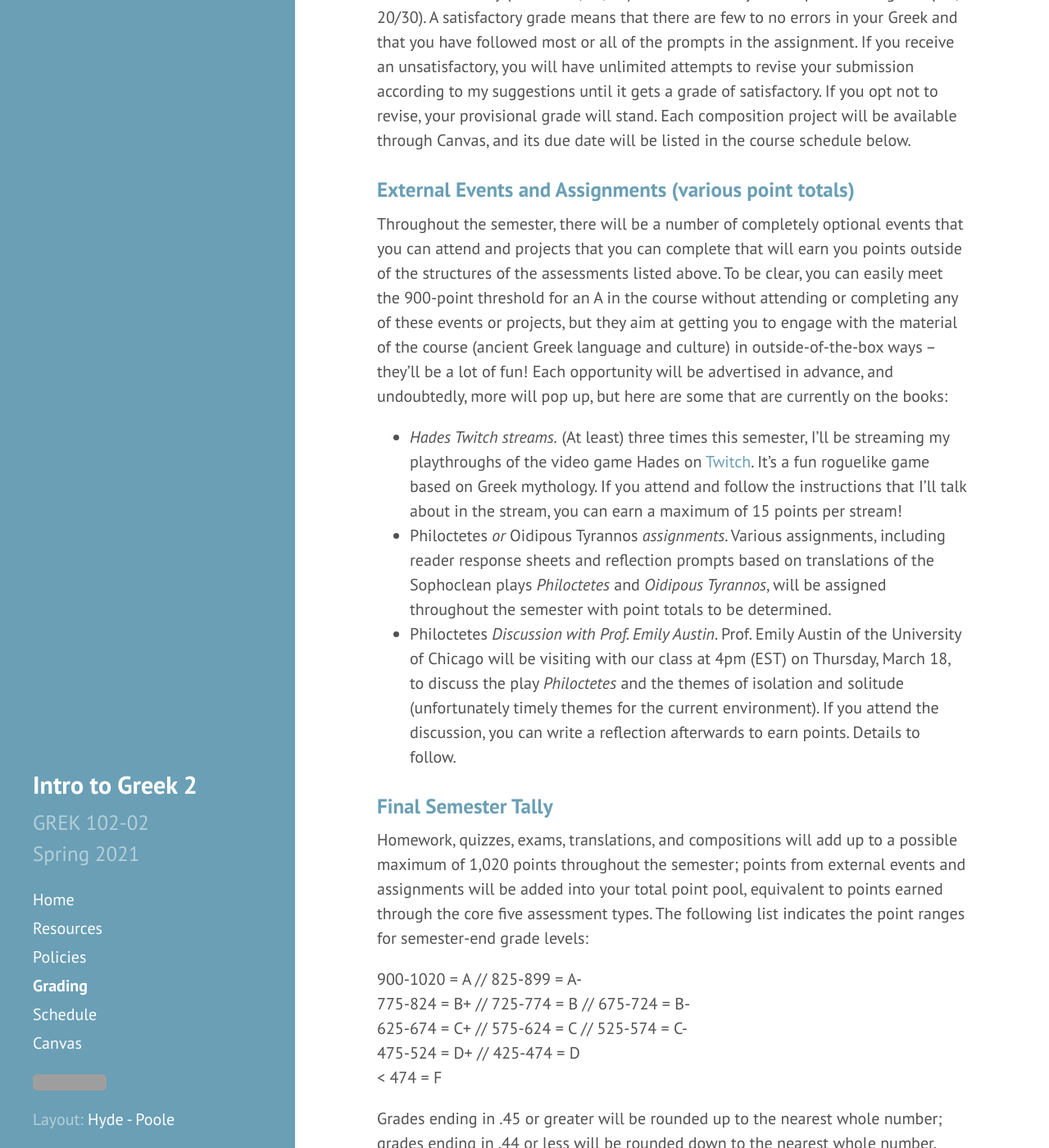
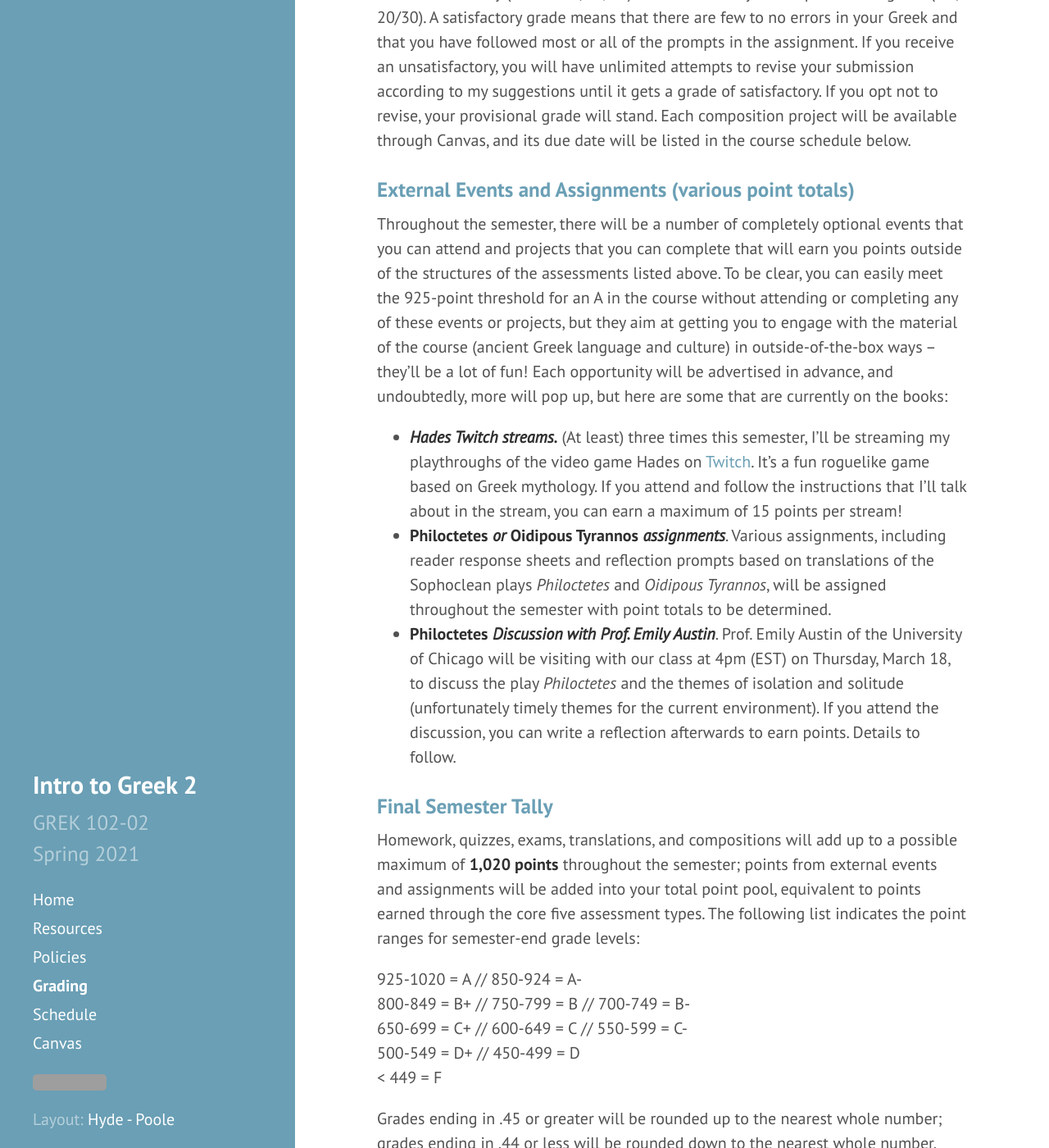
Before and after one commit to DLibatique/GREK102-S21, a Jekyll site: the page built from _pages/grading.md, in a window 1280 px wide and 1400 px high, scrolled down 2154 px. Shown: the whole window at 82% size. Built offline with Jekyll 4.4.1, drawn with Linux system fonts in a browser that asks for light colours; some of the changed text lies outside the part shown; grey boxes are pictures that could not be loaded.

Commit message:
edited point totals, formatting

```diff
--- a/_pages/grading.md
+++ b/_pages/grading.md
@@ -13,7 +13,7 @@ Click [here](https://docs.google.com/document/d/16q3e1RUZL4fDl76B4pLojnnZJqAc3WF
 
 Grading in this course will be slightly unorthodox. Every student will begin the semester with a **point total** of 0. Then, every assignment that you complete in the areas of homework, quizzes, exams, translations, compositions, and external events will add points to your total. Your point total across all categories at the end of the semester will determine the semester grade that you receive, and you get to decide what combination of assignments and assessments will get you to your desired final grade. You choose the grade that you want, and you are in control of drawing your own pathway to get there.
 
-Because there will be a number of pathways to get to the minimum point total for an A (900 points), **every assignment is optional**. This includes **everything**: homework, quizzes, exams, translations, compositions, external events. As such, if you don’t submit an assignment by its indicated due date, I will simply assume that you have opted not to complete it and I won’t chase you down for it. If you intend to complete an assignment but anticipate difficulty in meeting its deadline, **please be proactive and contact me before it’s due**. I am extremely flexible with granting extensions, especially in the current pandemic atmosphere, but I can’t grant an extension that isn’t asked for! I reserve the right to deduct points from any assignment submitted late without prior notification or discussion.
+Because there will be a number of pathways to get to the minimum point total for an A (925 points), **every assignment is optional**. This includes **everything**: homework, quizzes, exams, translations, compositions, external events. As such, if you don’t submit an assignment by its indicated due date, I will simply assume that you have opted not to complete it and I won’t chase you down for it. If you intend to complete an assignment but anticipate difficulty in meeting its deadline, **please be proactive and contact me before it’s due**. I am extremely flexible with granting extensions, especially in the current pandemic atmosphere, but I can’t grant an extension that isn’t asked for! I reserve the right to deduct points from any assignment submitted late without prior notification or discussion.
 
 ### Homework (5 points per assignment)
 There will be **thirty-six (36) homework assignments** throughout the semester. Each will be assessed in terms of completeness, rather than correctness. A fully completed homework assignment submitted on time will be awarded 5 full points. All homework assignments can be submitted through Canvas.
@@ -31,19 +31,19 @@ There will be **four (4) translation projects** throughout the semester that wil
 There will be **four (4) composition projects** throughout the semester that will ask you to compose a passage of ancient Greek according to guidelines and suggestions that I will supply. Each will be appropriately levelled for the grammar and vocabulary that you will have encountered by its due date. I will grade each composition project on a specification basis: that means that I will give it a grade of either satisfactory (full credit, 30/30) or unsatisfactory with a provisional grade (i.e., 20/30). A satisfactory grade means that there are few to no errors in your Greek and that you have followed most or all of the prompts in the assignment. If you receive an unsatisfactory, you will have unlimited attempts to revise your submission according to my suggestions until it gets a grade of satisfactory. If you opt not to revise, your provisional grade will stand. Each composition project will be available through Canvas, and its due date will be listed in the course schedule below.
 
 ### External Events and Assignments (various point totals)
-Throughout the semester, there will be a number of completely optional events that you can attend and projects that you can complete that will earn you points outside of the structures of the assessments listed above. To be clear, you can easily meet the 900-point threshold for an A in the course without attending or completing any of these events or projects, but they aim at getting you to engage with the material of the course (ancient Greek language and culture) in outside-of-the-box ways -- they’ll be a lot of fun! Each opportunity will be advertised in advance, and undoubtedly, more will pop up, but here are some that are currently on the books:
-* *Hades Twitch streams.* (At least) three times this semester, I’ll be streaming my playthroughs of the video game Hades on [Twitch](https://twitch.tv/TheDancingGrad). It’s a fun roguelike game based on Greek mythology. If you attend and follow the instructions that I’ll talk about in the stream, you can earn a maximum of 15 points per stream!
-* Philoctetes *or* Oidipous Tyrannos *assignments*. Various assignments, including reader response sheets and reflection prompts based on translations of the Sophoclean plays *Philoctetes* and *Oidipous Tyrannos*, will be assigned throughout the semester with point totals to be determined.
-* Philoctetes *Discussion with Prof. Emily Austin*. Prof. Emily Austin of the University of Chicago will be visiting with our class at 4pm (EST) on Thursday, March 18, to discuss the play *Philoctetes* and the themes of isolation and solitude (unfortunately timely themes for the current environment). If you attend the discussion, you can write a reflection afterwards to earn points. Details to follow.
+Throughout the semester, there will be a number of completely optional events that you can attend and projects that you can complete that will earn you points outside of the structures of the assessments listed above. To be clear, you can easily meet the 925-point threshold for an A in the course without attending or completing any of these events or projects, but they aim at getting you to engage with the material of the course (ancient Greek language and culture) in outside-of-the-box ways -- they’ll be a lot of fun! Each opportunity will be advertised in advance, and undoubtedly, more will pop up, but here are some that are currently on the books:
+* ***Hades Twitch streams.*** (At least) three times this semester, I’ll be streaming my playthroughs of the video game Hades on [Twitch](https://twitch.tv/TheDancingGrad). It’s a fun roguelike game based on Greek mythology. If you attend and follow the instructions that I’ll talk about in the stream, you can earn a maximum of 15 points per stream!
+* **Philoctetes** ***or*** **Oidipous Tyrannos** ***assignments***. Various assignments, including reader response sheets and reflection prompts based on translations of the Sophoclean plays *Philoctetes* and *Oidipous Tyrannos*, will be assigned throughout the semester with point totals to be determined.
+* **Philoctetes** ***Discussion with Prof. Emily Austin***. Prof. Emily Austin of the University of Chicago will be visiting with our class at 4pm (EST) on Thursday, March 18, to discuss the play *Philoctetes* and the themes of isolation and solitude (unfortunately timely themes for the current environment). If you attend the discussion, you can write a reflection afterwards to earn points. Details to follow.
 
 ### Final Semester Tally
 
-Homework, quizzes, exams, translations, and compositions will add up to a possible maximum of 1,020 points throughout the semester; points from external events and assignments will be added into your total point pool, equivalent to points earned through the core five assessment types. The following list indicates the point ranges for semester-end grade levels:
+Homework, quizzes, exams, translations, and compositions will add up to a possible maximum of **1,020 points** throughout the semester; points from external events and assignments will be added into your total point pool, equivalent to points earned through the core five assessment types. The following list indicates the point ranges for semester-end grade levels:
 
-900-1020 = A // 825-899 = A-
-775-824 = B+ // 725-774 = B // 675-724 = B-
-625-674 = C+ // 575-624 = C // 525-574 = C-
-475-524 = D+ // 425-474 = D
-< 474 = F
+925-1020 = A // 850-924 = A-
+800-849 = B+ // 750-799 = B // 700-749 = B-
+650-699 = C+ // 600-649 = C // 550-599 = C-
+500-549 = D+ // 450-499 = D
+< 449 = F
 
 Grades ending in .45 or greater will be rounded up to the nearest whole number; grades ending in .44 or less will be rounded down to the nearest whole number.
```
